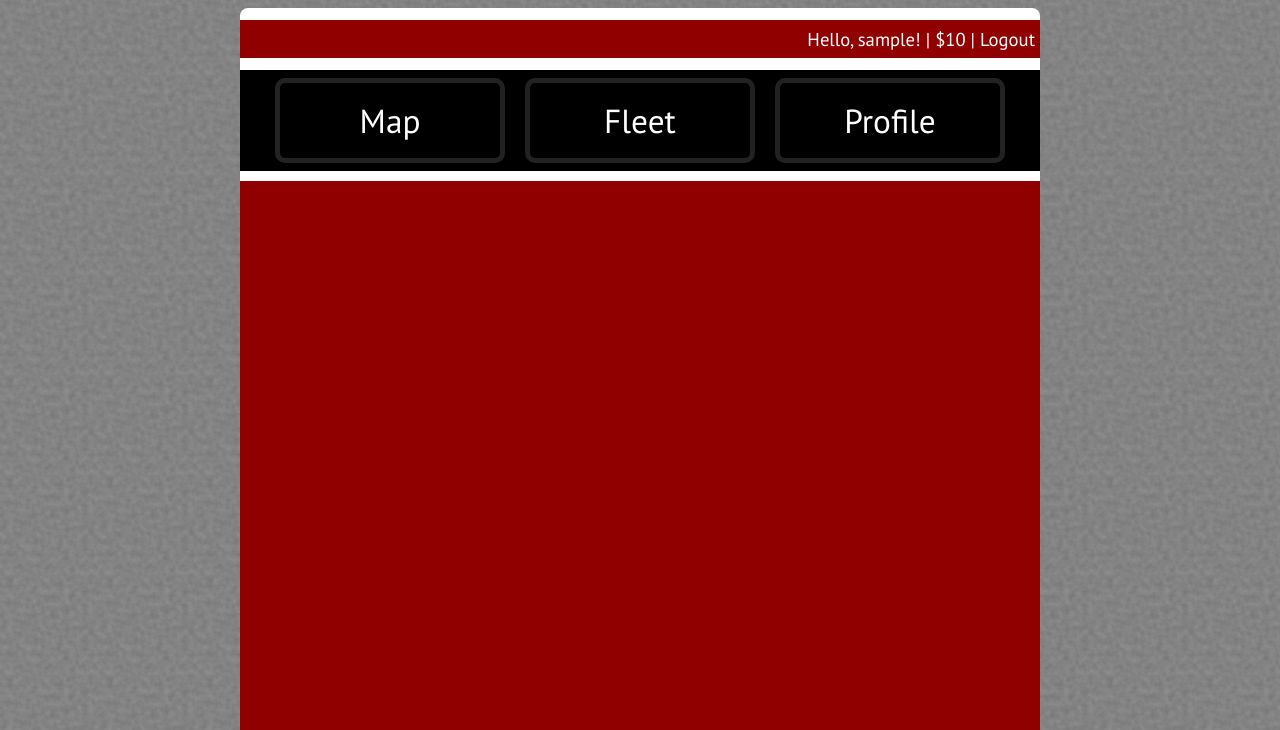
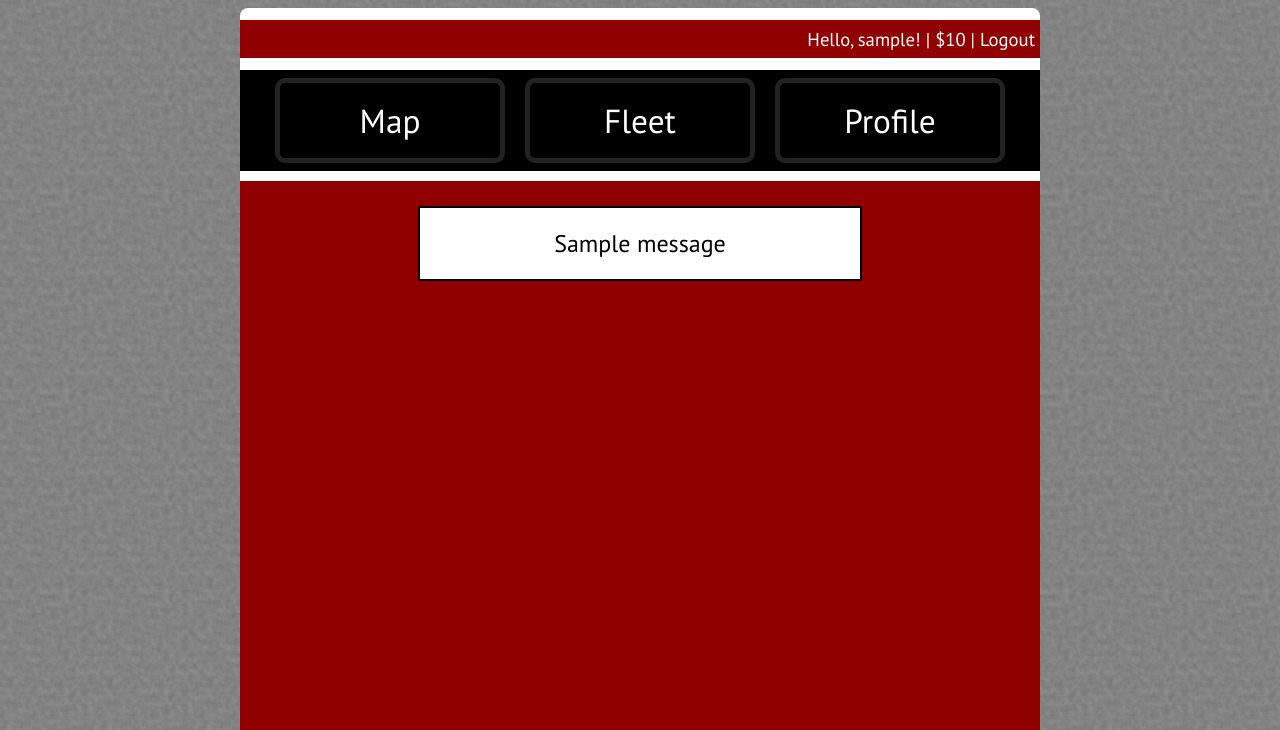
Before and after one commit to stillinbeta/rockt, a Django app: template game/templates/message.html in a window 1280 px wide. Shown: the top 730 px of the page. Run offline with Django 3.2, Linux system fonts and the light colour scheme; the template is opened without the code that fills it: most values are stand-ins (such as "Sample title", 1, 10 or a date in 2020); one stand-in notice (Sample message) is shown.

```diff
--- a/game/templates/base.html
+++ b/game/templates/base.html
@@ -33,6 +33,13 @@
                 </ul>
             </div>
             <div id="content">
+            {% if messages %}
+            <ul class="messages">
+                {% for message in messages %}
+                    <li{% if message.tags %} class="{{ message.tags }}"{% endif %}>{{ message }}</li>
+                {% endfor %}
+                </ul>
+            {% endif %}
             {% block content %}
                 <div class="map" style="width: 700px; height: 1000px; background-color: white" ></div>
             {% endblock %}
--- a/game/templates/sell.html
+++ b/game/templates/sell.html
@@ -8,6 +8,7 @@
         <div id="button-container">
         <a class="button" href="{% url car number%}">Cancel</a>
         <form method="POST" action="{% url sell number %}">
+            {% csrf_token %}
             <input type="submit" class = "button" name="confirm" value="Sell">
         </form>
         </div>
--- a/settings.py
+++ b/settings.py
@@ -60,6 +60,7 @@ MIDDLEWARE_CLASSES = (
     'django.middleware.common.CommonMiddleware',
     'django.contrib.sessions.middleware.SessionMiddleware',
     'django.contrib.auth.middleware.AuthenticationMiddleware',
+    'django.contrib.messages.middleware.MessageMiddleware',
     'django.middleware.csrf.CsrfViewMiddleware',
     'rockt.game.middleware.UsernameBalanceMiddleware',
 )
@@ -78,8 +79,8 @@ INSTALLED_APPS = (
     'django.contrib.admin',
     'django.contrib.auth',
     'django.contrib.contenttypes',
-   # 'django.contrib.sessions',
-   # 'django.contrib.sites',
+    'django.contrib.sessions',
+    'django.contrib.messages',
     'rockt.game',
     'djangorestframework',
 )
--- a/static/style.css
+++ b/static/style.css
@@ -93,6 +93,24 @@ a:hover {
     min-height: 500px;
 
 }
+
+#content ul.messages {
+    width: 400px;
+    margin: 0 auto 20px;
+    background-color: white;
+    border: 2px solid black;
+    border-radius: 2px;
+    padding: 20px;
+    list-style: none;
+}
+    #content ul.messages li {
+        color: black;
+        text-align: center;
+        font-size: 18pt;
+    }
+    #content ul.messages li.error{
+        color: red;
+    }
 
 #map {
     margin: 0 auto 0 auto;
```
Also changed, not shown: game/views/web.py (+10 -8 lines).
